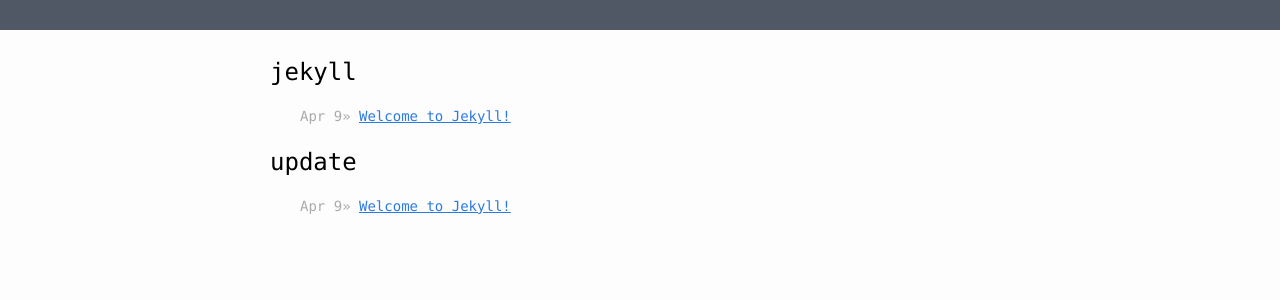
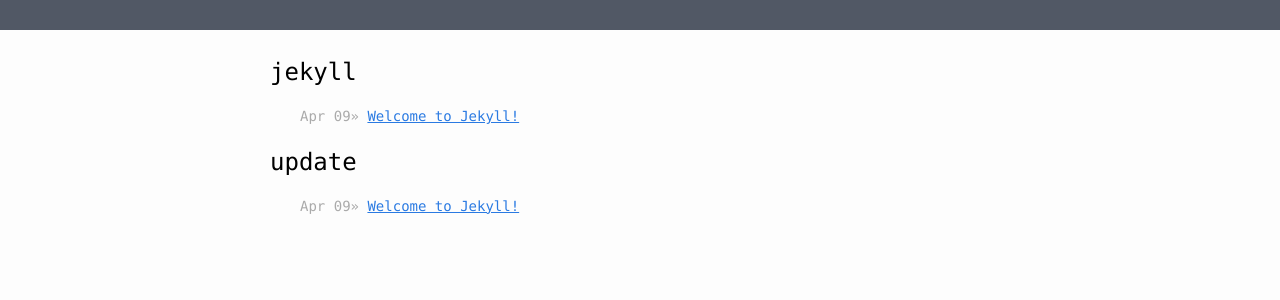
Before and after one commit to smallmuou/Jekyll-Pithy, a Jekyll site: the page built from category.html, in a window 1280 px wide. Shown: the part 179-479 px from the top of the page. Built offline with Jekyll 4.4.1, drawn with Linux system fonts in a browser that asks for light colours.

```diff
--- a/archive.html
+++ b/archive.html
@@ -16,7 +16,7 @@ layout: default
             <ul>
         {% endif %}
     {% endunless %}
-    <li><span>{{ post.date | date: "%b %-d" }}</span>» <a href="{{ site.baseurl}}{{ post.url }}">{{ post.title }}</a></li>
+    <li><span>{{ post.date | date: "%b %d" }}</span>» <a href="{{ site.baseurl}}{{ post.url }}">{{ post.title }}</a></li>
 {% endfor %}
 </ul>
 </div>
--- a/category.html
+++ b/category.html
@@ -10,7 +10,7 @@ layout: default
 <h2 class="category" id="{{ word }}">{{ word }}</h2>
 <ul>
 {% for post in site.categories[word] %}{% if post.title != null %}
-<li><span>{{ post.date | date: "%b %-d" }}</span>» <a href="{{ site.baseurl}}{{ post.url }}">{{ post.title }}</a></li>
+<li><span>{{ post.date | date: "%b %d" }}</span>» <a href="{{ site.baseurl}}{{ post.url }}">{{ post.title }}</a></li>
 {% endif %}{% endfor %}
 </ul>
 {% endunless %}{% endfor %}
```
